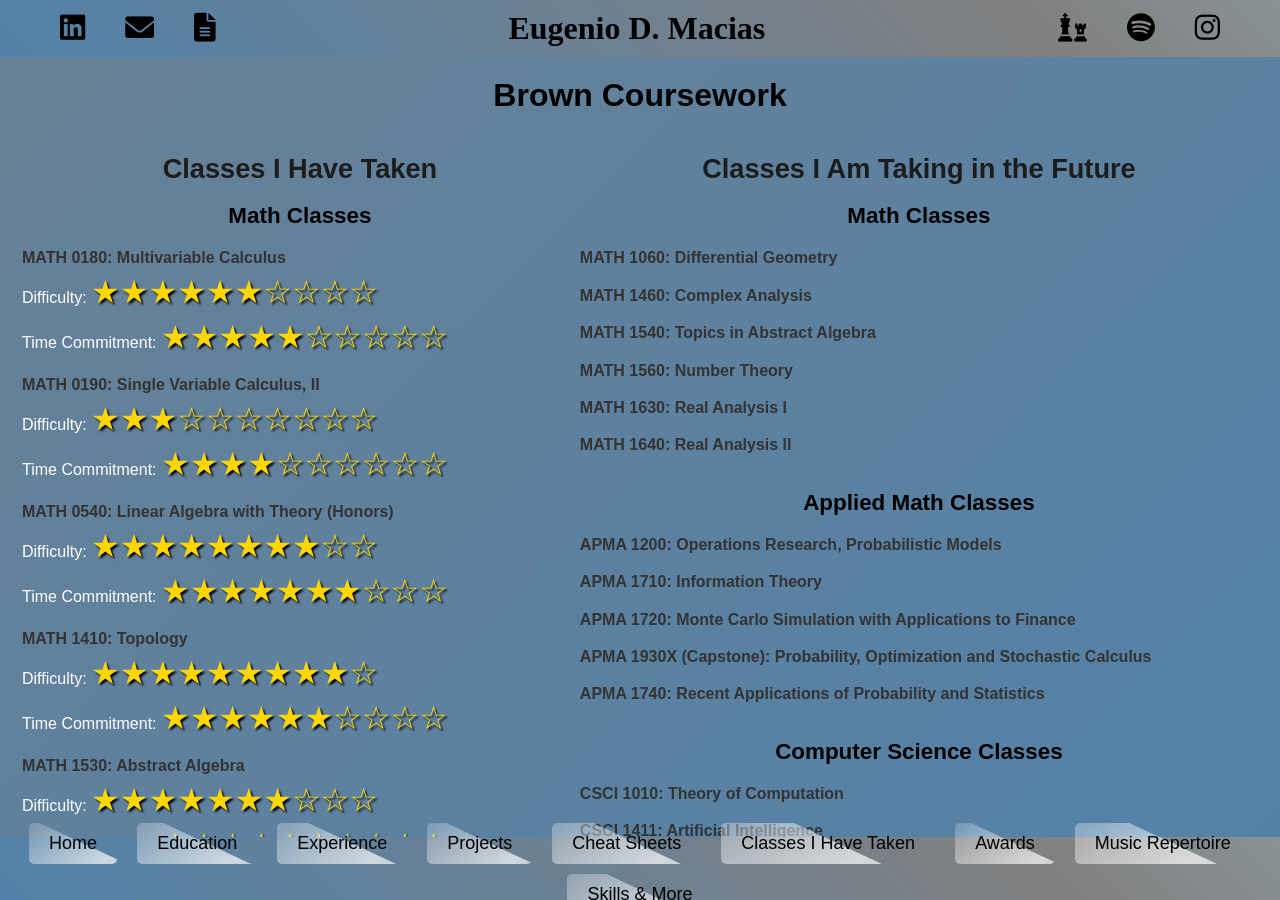
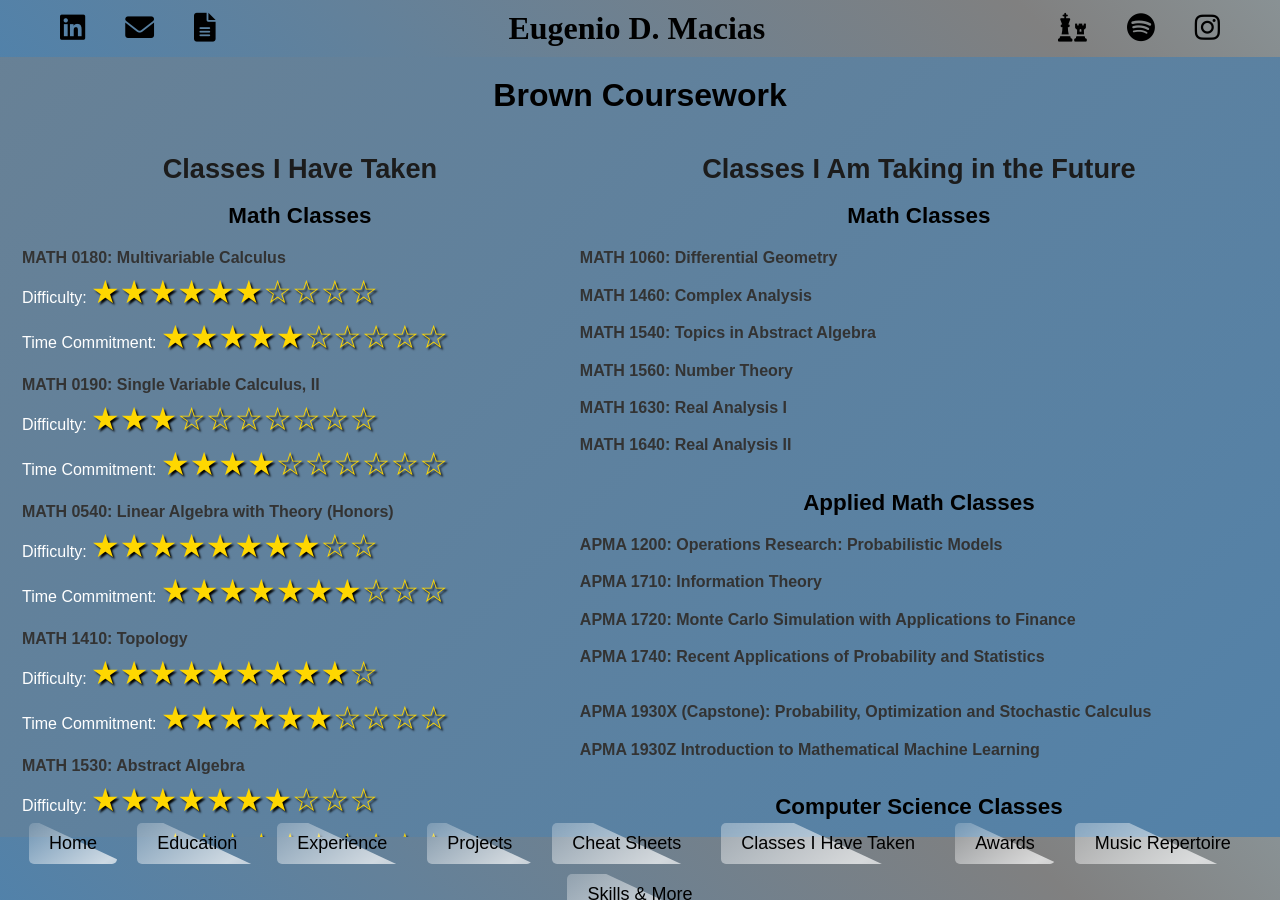
Before and after one commit to xXElGenio0203Xx/eugenio-macias.github.io, a Jekyll site: the page built from classes-i-have-taken.md, in a window 1280 px wide and 900 px high. Built offline with Jekyll 4.4.1, drawn with Linux system fonts in a browser that asks for light colours; some web fonts are replaced.

Commit message:
Update classes-i-have-taken.md

```diff
--- a/classes-i-have-taken.md
+++ b/classes-i-have-taken.md
@@ -54,13 +54,13 @@ title: Classes I Have Taken
       <p><strong>MATH 1640: Real Analysis II</strong></p> <br>
 
       <h3 style="color: black;">Applied Math Classes</h3><br>
-      <p><strong>APMA 1200: Operations Research, Probabilistic Models</strong></p>
+      <p><strong>APMA 1200: Operations Research: Probabilistic Models</strong></p>
       <p><strong>APMA 1710: Information Theory</strong></p>
       <p><strong>APMA 1720: Monte Carlo Simulation with Applications to Finance</strong></p>
+      <p><strong>APMA 1740: Recent Applications of Probability and Statistics</strong></p><br>
       <p><strong>APMA 1930X (Capstone): Probability, Optimization and Stochastic Calculus</strong></p>
-      <p><strong>APMA 1740: Recent Applications of Probability and Statistics</strong></p><br>
+      <p><strong>APMA 1930Z Introduction to Mathematical Machine Learning</strong></p> <br>
   <h3 style="color: black;">Computer Science Classes</h3><br>
-  <p><strong>CSCI 1010: Theory of Computation</strong></p>
   <p><strong>CSCI 1411: Artificial Intelligence</strong></p>
   <p><strong>CSCI 1420: Machine Learning</strong></p>
   <p><strong>CSCI 1440: Algorithmic Game Theory</strong></p>
```
